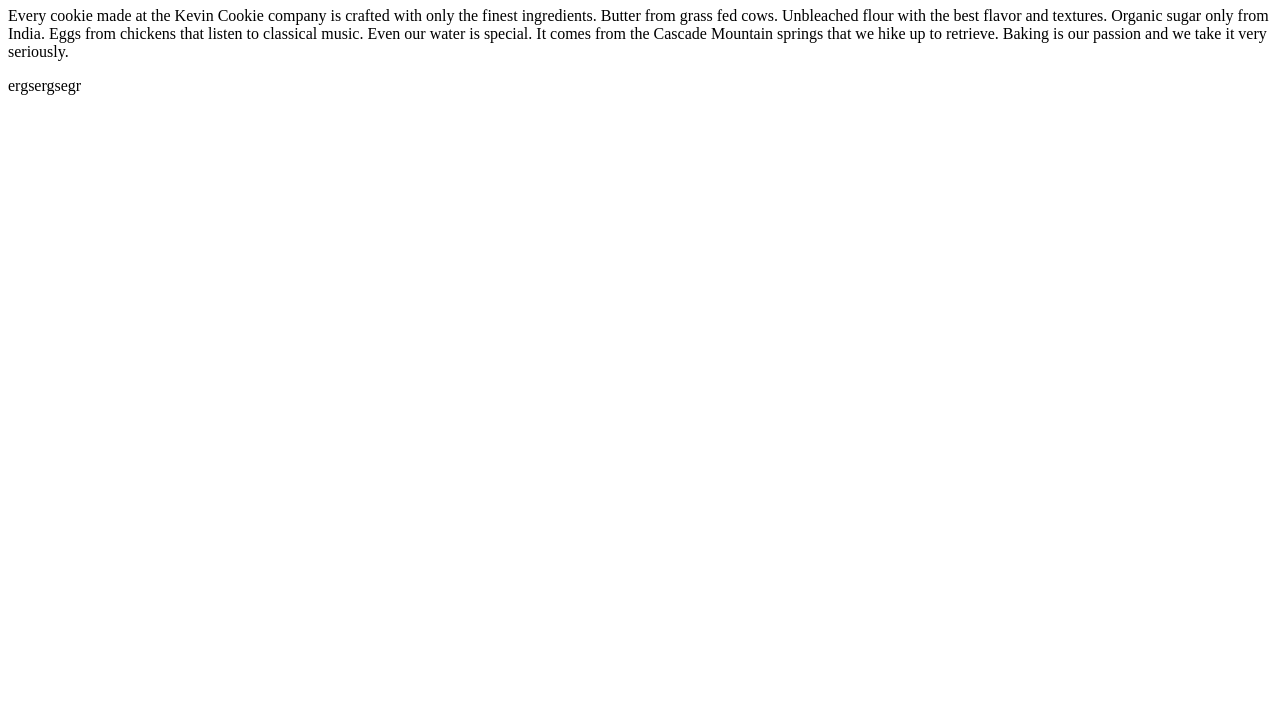
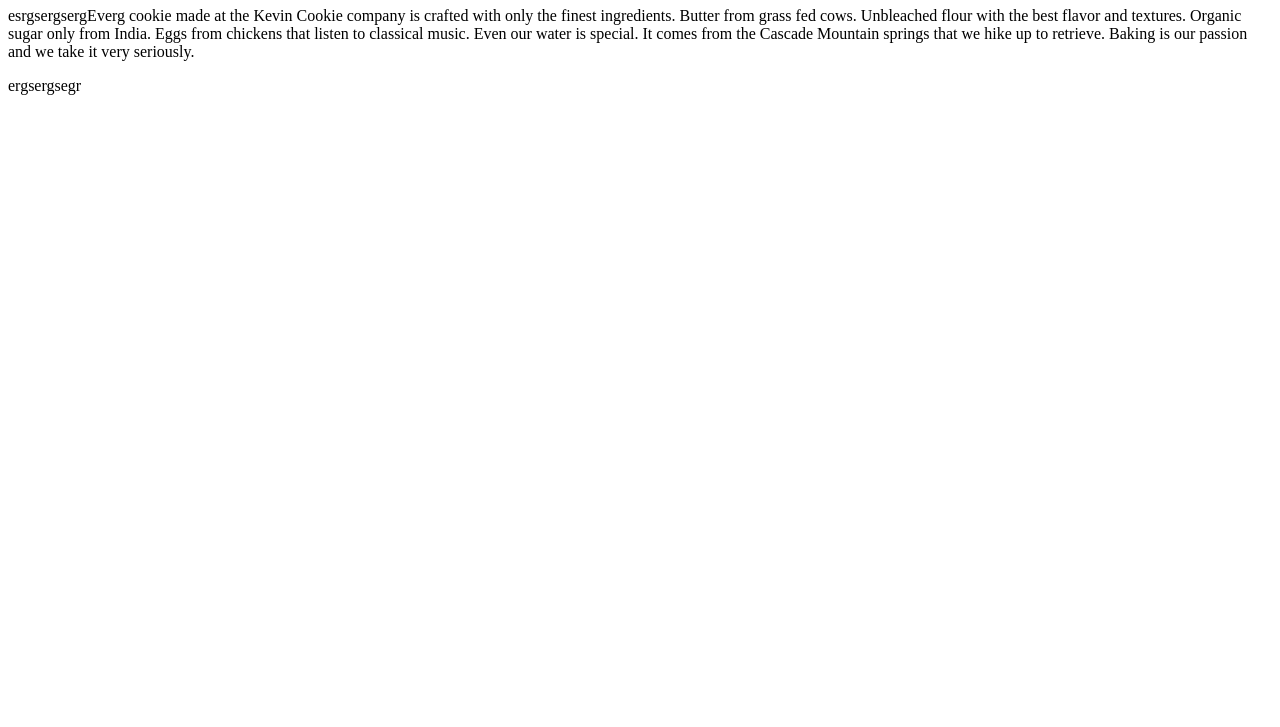
Before and after one commit to aweoifjoiwaef/gitPra, a plain HTML site: page index.htm in a window 1280 px wide. Shown: the part 73-800 px from the top of the page. Drawn offline with Linux system fonts and the light colour scheme.

Commit message:
update text on index

```diff
--- a/index.htm
+++ b/index.htm
@@ -3,7 +3,7 @@
 <body>
 
 <h1>Deliciousness in every bite LES GOOOOOo!</h1>
-<p>Every cookie made at the Kevin Cookie company is crafted with only the finest ingredients. Butter from grass fed cows. Unbleached flour with the best flavor and textures. Organic sugar only from India. Eggs from chickens that listen to classical music. Even our water is special. It comes from the Cascade Mountain springs that we hike up to retrieve. Baking is our passion and we take it very seriously.</p>
+<p>esrgsergsergEverg cookie made at the Kevin Cookie company is crafted with only the finest ingredients. Butter from grass fed cows. Unbleached flour with the best flavor and textures. Organic sugar only from India. Eggs from chickens that listen to classical music. Even our water is special. It comes from the Cascade Mountain springs that we hike up to retrieve. Baking is our passion and we take it very seriously.</p>
 
 <p>
 ergsergsegr
```
